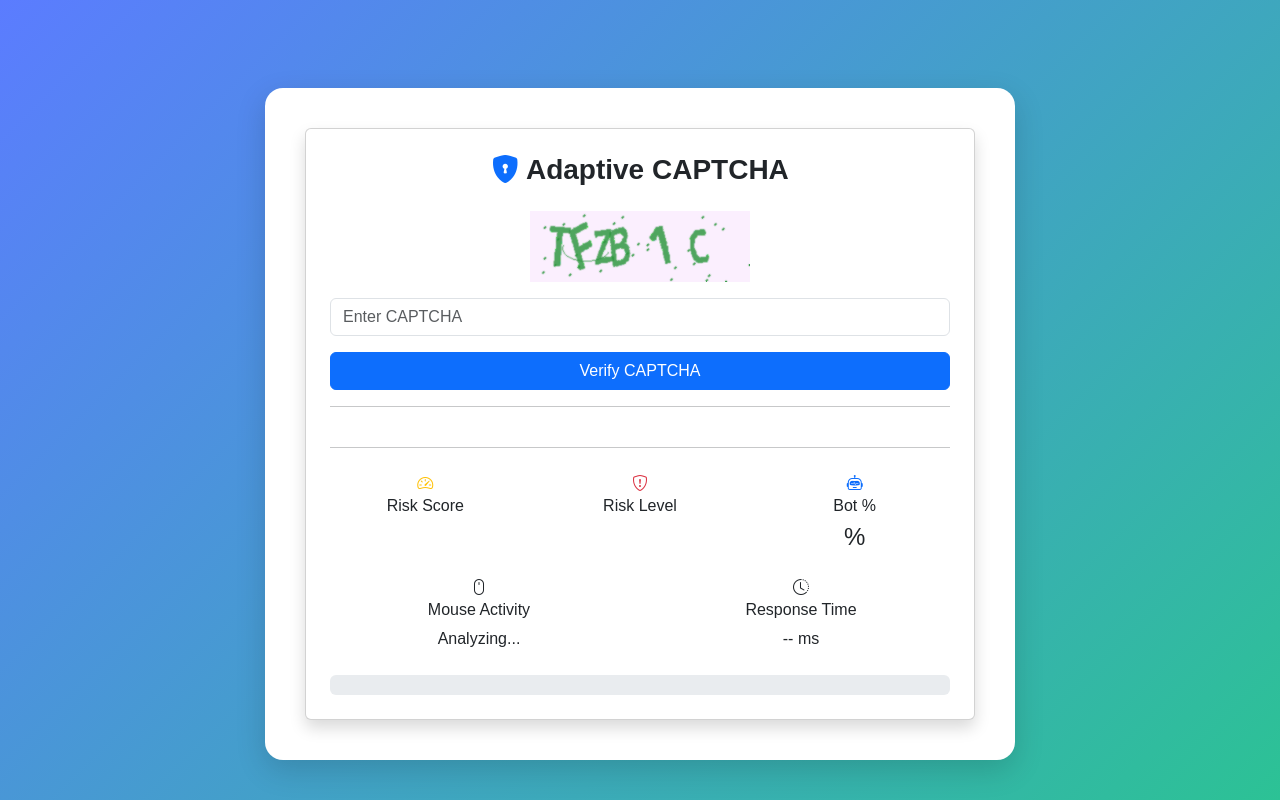
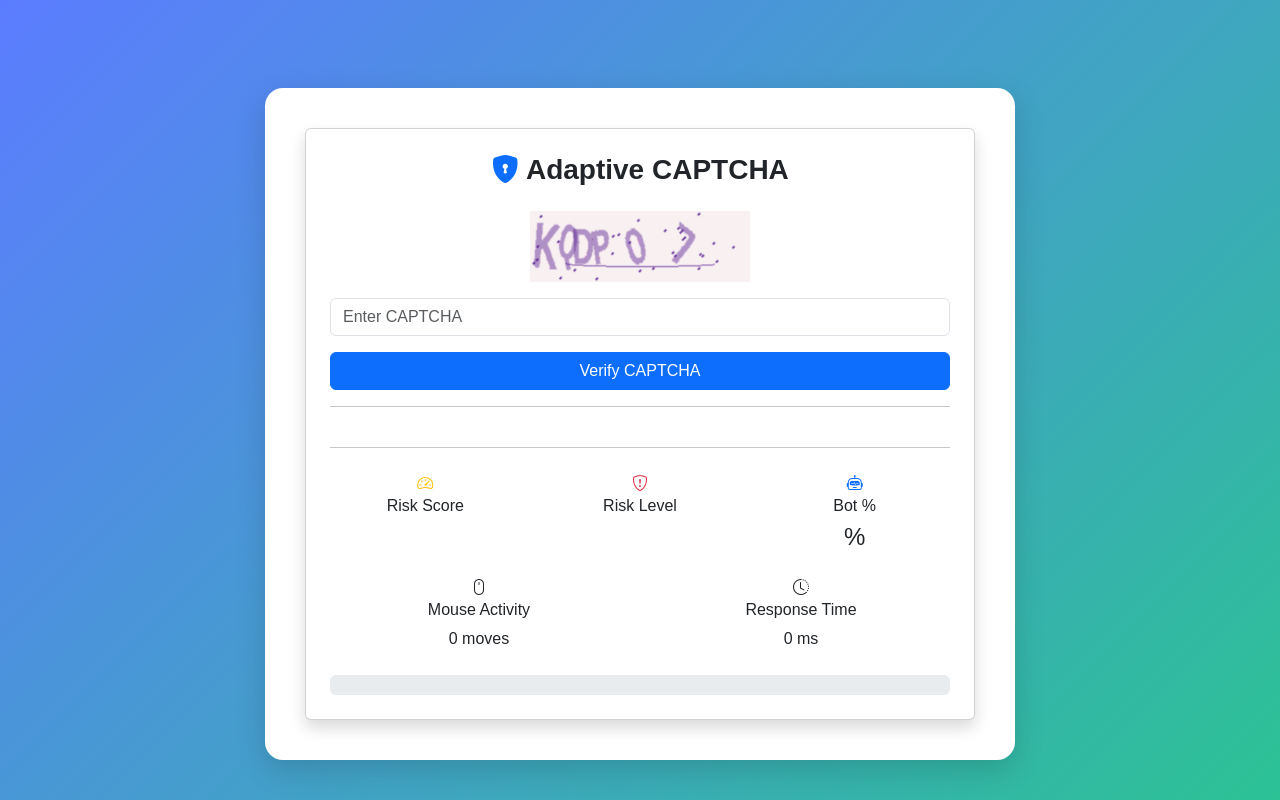
Before and after one commit to Tanish-Shrwt/adaptive-captcha, a Flask app: template templates/captcha.html in a window 1280 px wide. Run offline with Flask 3, Linux system fonts and the light colour scheme; the template is opened without the code that fills it, so the values that code supplies are empty.

Commit message:
more changes

```diff
--- a/app.py
+++ b/app.py
@@ -20,7 +20,7 @@ if not os.path.exists(CAPTCHA_FOLDER):
 # ---------------------------------------
 def generate_captcha(difficulty="easy"):
     image = ImageCaptcha(width=280, height=90)
-    captcha_text = ''.join(random.choices(string.ascii_uppercase + string.digits, k=6))
+    captcha_text = "".join(random.choices(string.ascii_uppercase + string.digits, k=6))
 
     image_path = os.path.join(CAPTCHA_FOLDER, "captcha.png")
     image.write(captcha_text, image_path)
@@ -46,7 +46,7 @@ def generate_captcha(difficulty="easy"):
 # Add Noise
 # ---------------------------------------
 def add_noise(img, amount):
-    noise = np.random.randint(0, amount, img.shape, dtype='uint8')
+    noise = np.random.randint(0, amount, img.shape, dtype="uint8")
     return cv2.add(img, noise)
 
 
@@ -60,11 +60,7 @@ def add_lines(img, count):
         y1 = random.randint(0, h)
         x2 = random.randint(0, w)
         y2 = random.randint(0, h)
-        color = (
-            random.randint(0, 255),
-            random.randint(0, 255),
-            random.randint(0, 255)
-        )
+        color = (random.randint(0, 255), random.randint(0, 255), random.randint(0, 255))
         cv2.line(img, (x1, y1), (x2, y2), color, 2)
     return img
 
@@ -129,7 +125,7 @@ def create_tiles():
 
     for i in range(3):
         for j in range(3):
-            tile = img[i*tile_h:(i+1)*tile_h, j*tile_w:(j+1)*tile_w]
+            tile = img[i * tile_h : (i + 1) * tile_h, j * tile_w : (j + 1) * tile_w]
             name = f"tile{count}.jpg"
             cv2.imwrite(os.path.join(tile_folder, name), tile)
             tiles.append(name)
@@ -183,7 +179,7 @@ def index():
                 difficulty=difficulty,
                 risk_score=risk_score,
                 risk_level=risk_level,
-                bot_probability=bot_probability
+                bot_probability=bot_probability,
             )
 
         else:
@@ -193,11 +189,7 @@ def index():
 
         # -------- Risk Calculation (ONLY if wrong) --------
         risk_score = calculate_risk(
-            mouse_moves,
-            clicks,
-            typing_time,
-            time_spent,
-            attempts
+            mouse_moves, clicks, typing_time, time_spent, attempts
         )
 
         bot_probability = calculate_bot_probability(risk_score)
@@ -218,11 +210,15 @@ def index():
             tiles = create_tiles()
 
             return render_template(
-                "tile_captcha.html",
-                tiles=tiles,
+                "captcha.html",
+                message=message,
+                attempts=attempts,
+                difficulty=difficulty,
                 risk_score=risk_score,
                 risk_level=risk_level,
-                bot_probability=bot_probability
+                bot_probability=bot_probability,
+                mouse_moves=session.get("mouse_moves", 0),
+                time_spent=session.get("time_spent", 0),
             )
 
         # Store in session
@@ -245,7 +241,9 @@ def index():
         difficulty=difficulty,
         risk_score=risk_score,
         risk_level=risk_level,
-        bot_probability=bot_probability
+        bot_probability=bot_probability,
+        mouse_moves=session.get("mouse_moves", 0),
+        time_spent=session.get("time_spent", 0),
     )
 
 
--- a/templates/captcha.html
+++ b/templates/captcha.html
@@ -94,7 +94,7 @@ Verify CAPTCHA
         <div class="stat-box small-box">
             <i class="bi bi-mouse"></i>
             <h6>Mouse Activity</h6>
-            <p id="mouseActivity">Analyzing...</p>
+            <p id="mouseActivity">{{ mouse_moves if mouse_moves else 0 }} moves</p>
         </div>
     </div>
 
@@ -102,7 +102,7 @@ Verify CAPTCHA
         <div class="stat-box small-box">
             <i class="bi bi-clock-history"></i>
             <h6>Response Time</h6>
-            <p id="responseTime">-- ms</p>
+            <p id="responseTime">{{ time_spent if time_spent else 0 }} ms</p>
         </div>
     </div>
 
```
Also changed, not shown: static/js/behaviour.js (+36 -3 lines), static/captcha_images/captcha.png.
